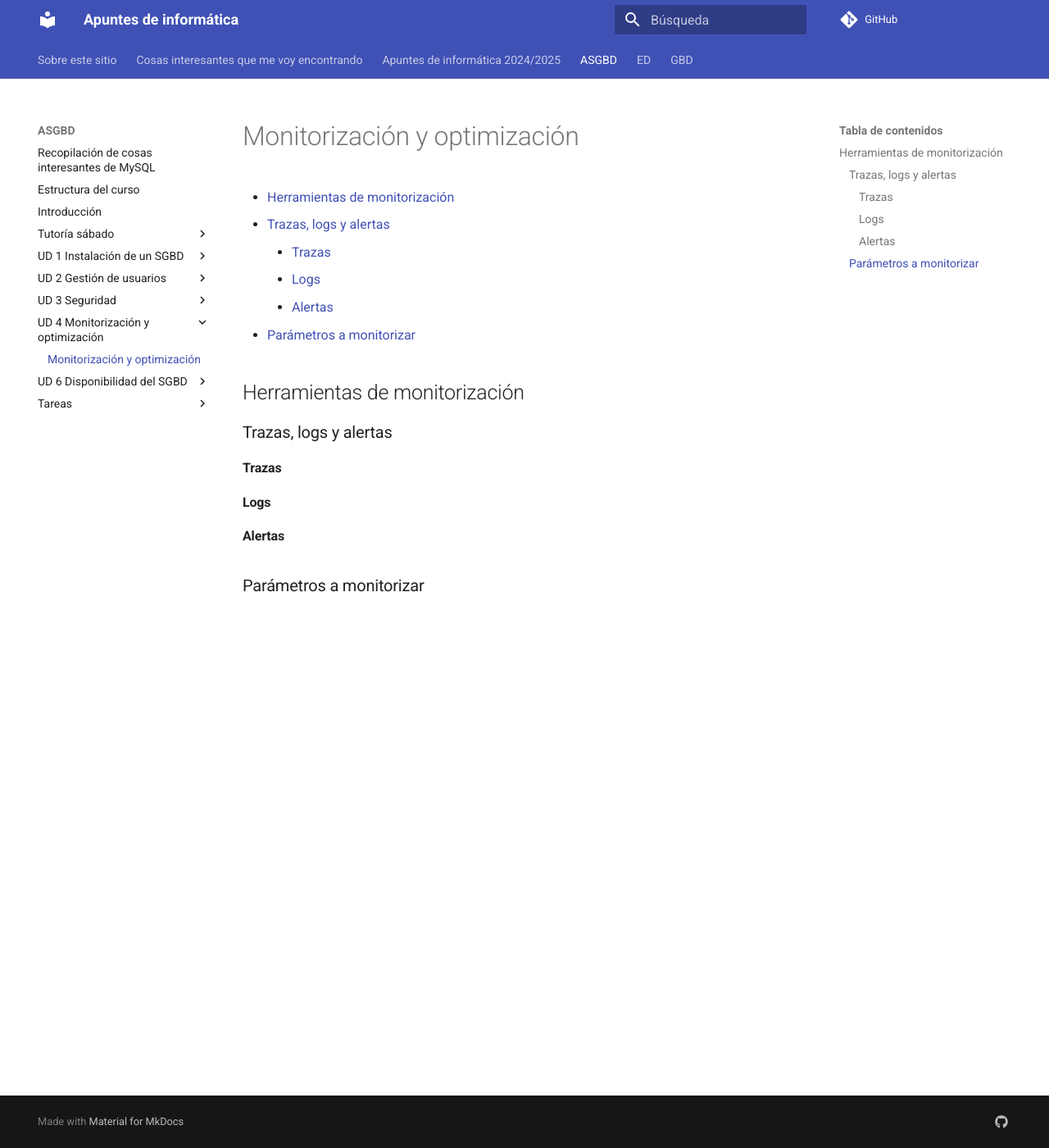
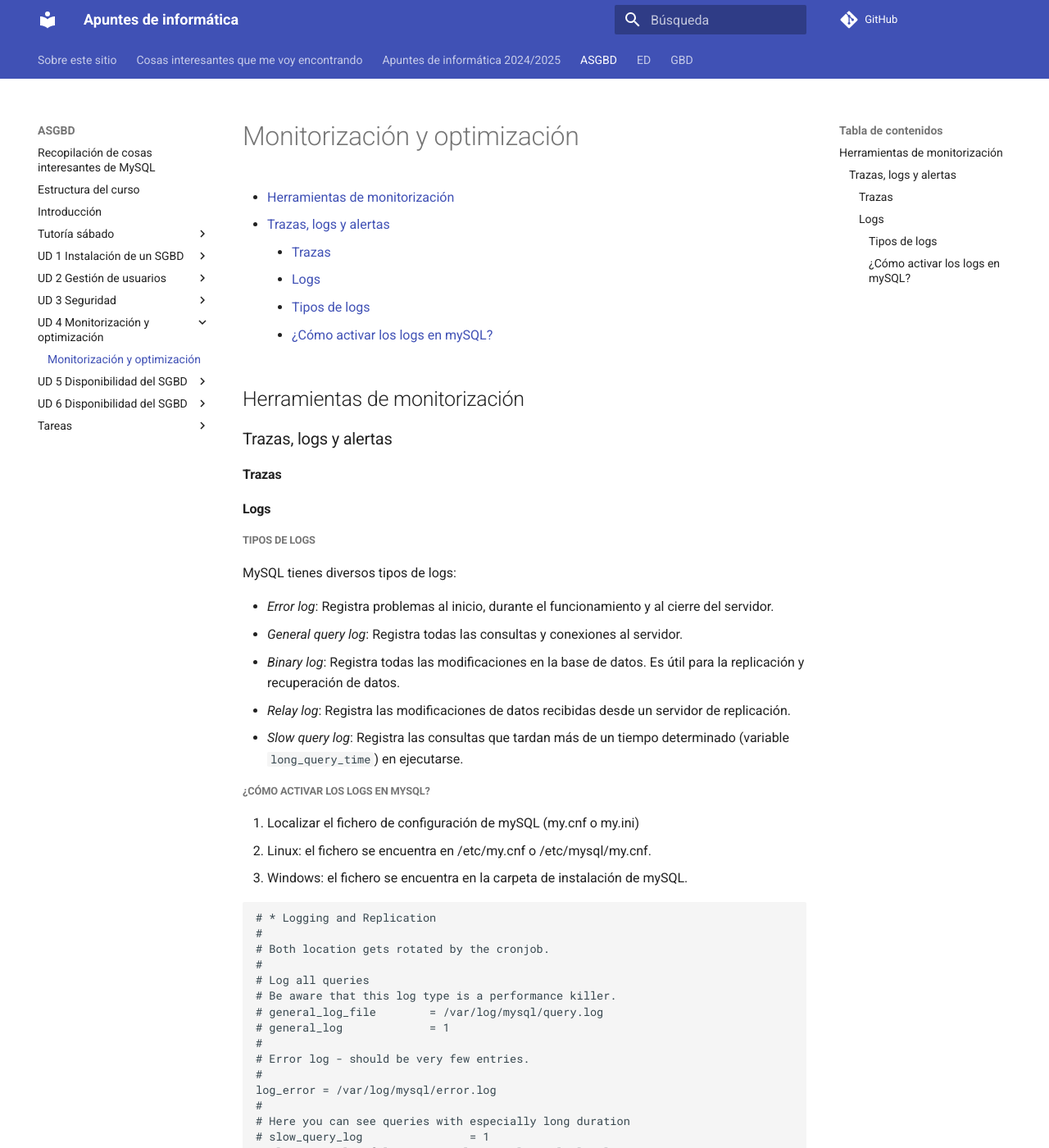
Before and after one commit to mmourazos/Curso-2024-2025, an MkDocs documentation site: the page built from docs/ASGBD/UD 4 - Monitorización y optimización/Introducción.md, in a window 1280 px wide and 1400 px high. Shown: the whole window at 82% size. Built offline with MkDocs 1.6.1 and Material for MkDocs 9.7.7, drawn with Linux system fonts in a browser that asks for light colours; comment, search, counter and statistics services are not loaded; some of the changed text lies outside the part shown.

Commit message:
Más cosas.

````diff
--- a/docs/ASGBD/UD 4 - Monitorización y optimización/Introducción.md
+++ b/docs/ASGBD/UD 4 - Monitorización y optimización/Introducción.md
@@ -2,12 +2,12 @@
 
 <!-- toc -->
 
-* [Herramientas de monitorización](#herramientas-de-monitorización)
+- [Herramientas de monitorización](#herramientas-de-monitorizacion)
   * [Trazas, logs y alertas](#trazas-logs-y-alertas)
-    * [Trazas](#trazas)
-    * [Logs](#logs)
-    * [Alertas](#alertas)
-  * [Parámetros a monitorizar](#parámetros-a-monitorizar)
+    + [Trazas](#trazas)
+    + [Logs](#logs)
+      - [Tipos de logs](#tipos-de-logs)
+      - [¿Cómo activar los logs en mySQL?](#%C2%BFcomo-activar-los-logs-en-mysql)
 
 <!-- tocstop -->
 
@@ -19,6 +19,52 @@
 
 #### Logs
 
+##### Tipos de logs
+
+MySQL tienes diversos tipos de logs:
+
+- _Error log_: Registra problemas al inicio, durante el funcionamiento y al cierre del servidor.
+- _General query log_: Registra todas las consultas y conexiones al servidor.
+- _Binary log_: Registra todas las modificaciones en la base de datos. Es útil para la replicación y recuperación de datos.
+- _Relay log_: Registra las modificaciones de datos recibidas desde un servidor de replicación.
+- _Slow query log_: Registra las consultas que tardan más de un tiempo determinado (variable `long_query_time`) en ejecutarse.
+
+##### ¿Cómo activar los logs en mySQL?
+
+1. Localizar el fichero de configuración de mySQL (my.cnf o my.ini)
+2. Linux: el fichero se encuentra en /etc/my.cnf o /etc/mysql/my.cnf.
+3. Windows: el fichero se encuentra en la carpeta de instalación de mySQL.
+
+```txt
+# * Logging and Replication
+#
+# Both location gets rotated by the cronjob.
+#
+# Log all queries
+# Be aware that this log type is a performance killer.
+# general_log_file        = /var/log/mysql/query.log
+# general_log             = 1
+#
+# Error log - should be very few entries.
+#
+log_error = /var/log/mysql/error.log
+#
+# Here you can see queries with especially long duration
+# slow_query_log                = 1
+# slow_query_log_file   = /var/log/mysql/mysql-slow.log
+# long_query_time = 2
+# log-queries-not-using-indexes
+#
+# The following can be used as easy to replay backup logs or for replication.
+# note: if you are setting up a replication slave, see README.Debian about
+#       other settings you may need to change.
+# server-id             = 1
+# log_bin                       = /var/log/mysql/mysql-bin.log
+# binlog_expire_logs_seconds    = 2592000
+max_binlog_size   = 100M
+# binlog_do_db          = include_database_name
+# binlog_ignore_db      = include_database_name
 #### Alertas
 
 ### Parámetros a monitorizar
+```
````
Also changed, not shown: docs/ASGBD/UD 5 - Disponibilidad del SGBD/Introducción.md (added).
